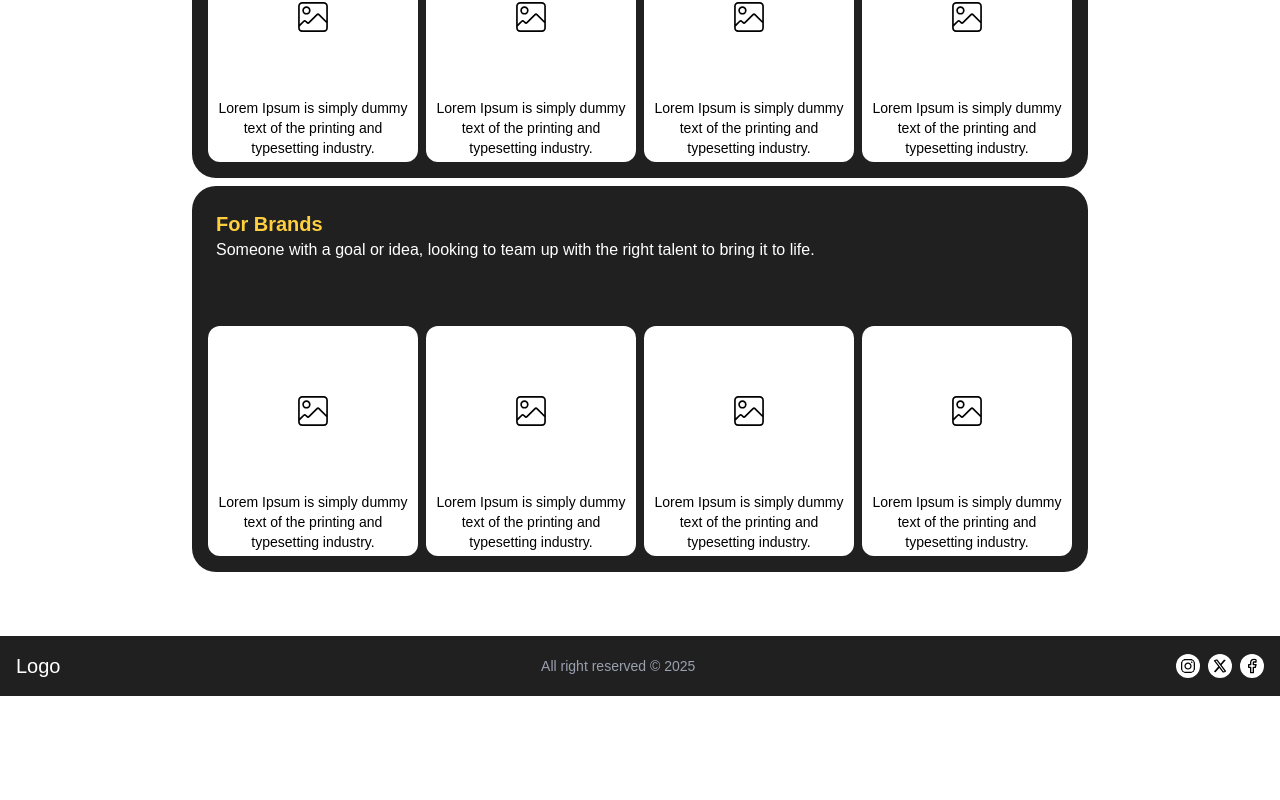
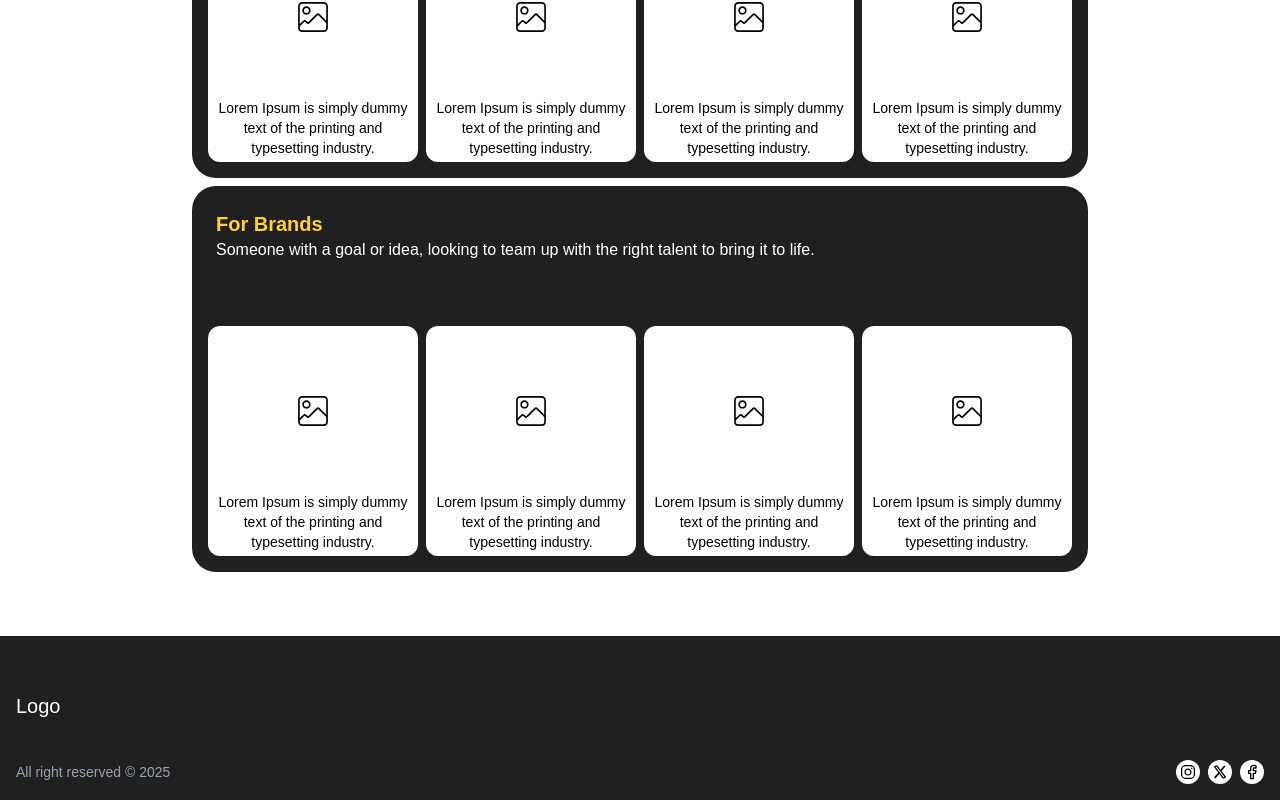
Before and after one commit to shabinx30/Collabify, a React (Vite) app in the folder frontend/: page / in a window 1280 px wide. Shown: the part 1447-2247 px from the top of the page. Before the commit the page ends 2143 px from the top, so only its background shows below. Built offline with nearby package versions, Linux system fonts and the light colour scheme.

Commit message:
style(Footer): improve layout and spacing for better readability

```diff
--- a/frontend/src/components/Footer.tsx
+++ b/frontend/src/components/Footer.tsx
@@ -2,15 +2,36 @@ import { FaInstagram, FaXTwitter } from "react-icons/fa6";
 import { LuFacebook } from "react-icons/lu";
 
 const Footer = () => {
-    return <footer className="bg-[#202020] dark:bg-black p-4 flex justify-between items-center">
-        <h3 className="text-xl text-white">Logo</h3>
-        <p className="text-sm text-gray-400">All right reserved &copy; 2025</p>
-        <div className="flex gap-2">
-            <a target="_blank" rel="noopener noreferrer"><FaInstagram size={24} className="bg-white text-black p-1 rounded-full"/></a>
-            <a target="_blank" rel="noopener noreferrer"><FaXTwitter size={24} className="bg-white text-black p-1 rounded-full"/></a>
-            <a target="_blank" rel="noopener noreferrer"><LuFacebook size={24} className="bg-white text-black p-1 rounded-full"/></a>
-        </div>
-    </footer>
+    return (
+        <footer className="bg-[#202020] dark:bg-black p-4">
+            <h3 className="text-xl text-white my-[2em]">Logo</h3>
+            <div className="flex justify-between items-center">
+                <p className="text-sm text-gray-400">
+                    All right reserved &copy; 2025
+                </p>
+                <div className="flex gap-2">
+                    <a target="_blank" rel="noopener noreferrer">
+                        <FaInstagram
+                            size={24}
+                            className="bg-white text-black p-1 rounded-full"
+                        />
+                    </a>
+                    <a target="_blank" rel="noopener noreferrer">
+                        <FaXTwitter
+                            size={24}
+                            className="bg-white text-black p-1 rounded-full"
+                        />
+                    </a>
+                    <a target="_blank" rel="noopener noreferrer">
+                        <LuFacebook
+                            size={24}
+                            className="bg-white text-black p-1 rounded-full"
+                        />
+                    </a>
+                </div>
+            </div>
+        </footer>
+    );
 };
 
 export default Footer;
```
